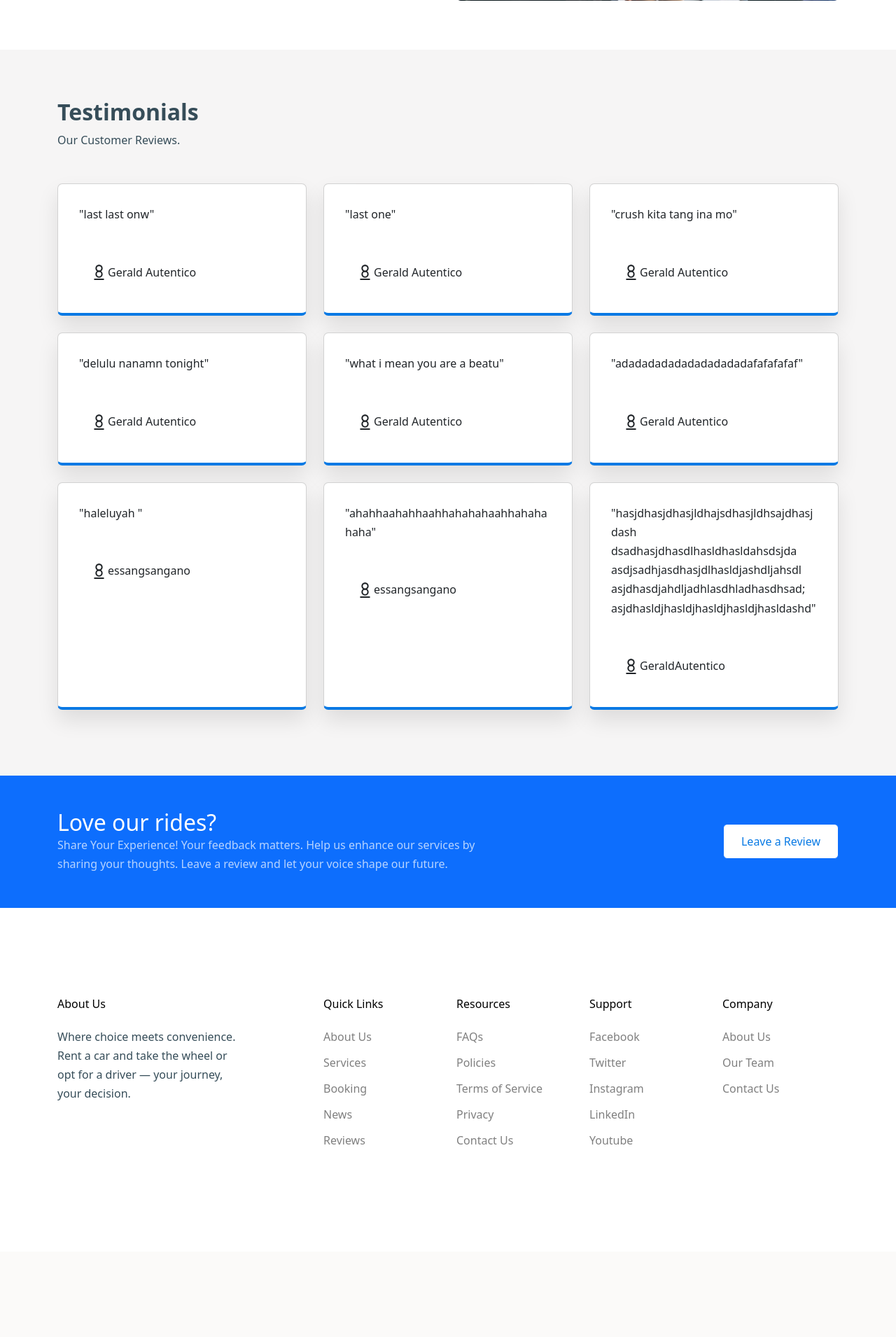
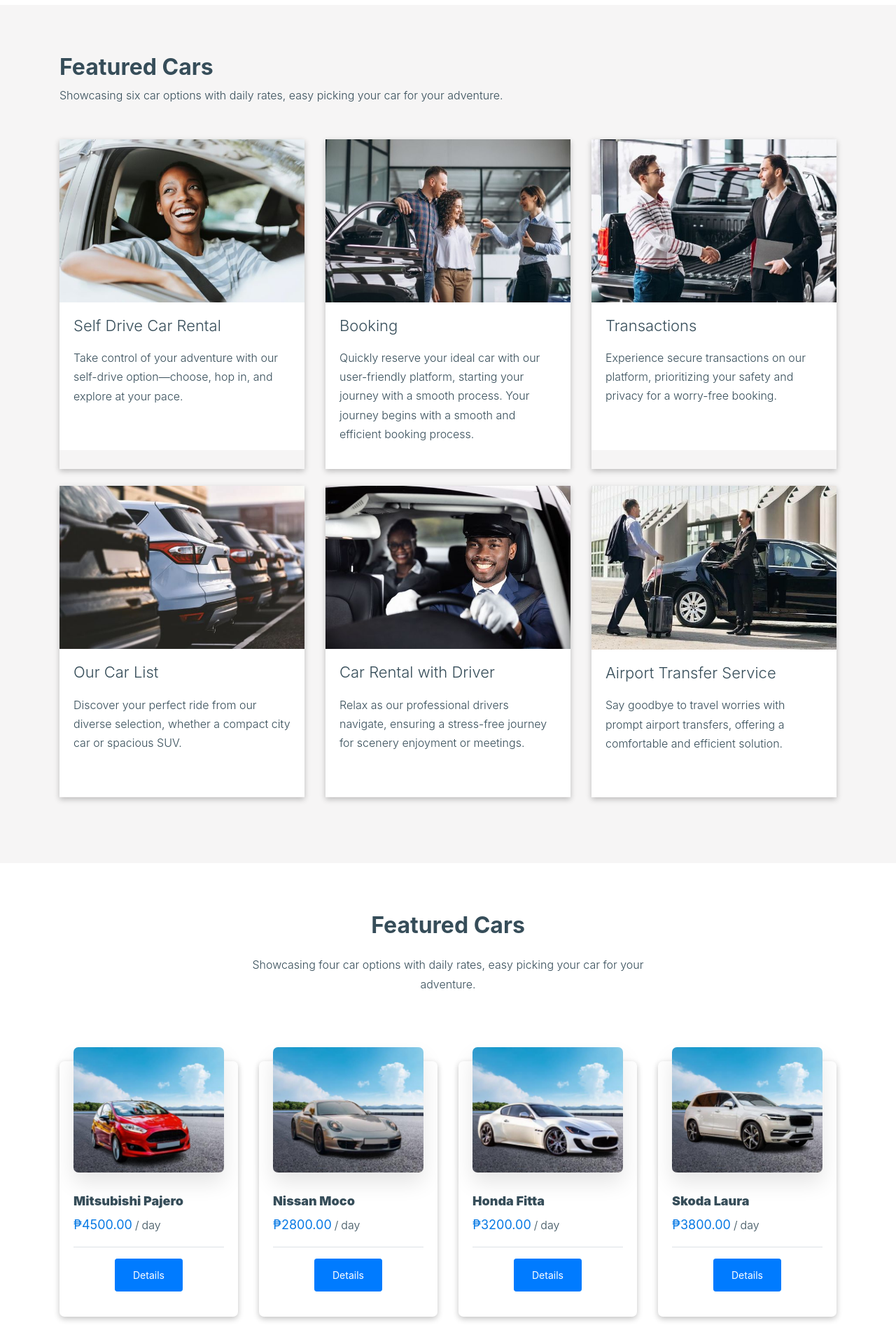
Before and after one commit to MACARIOLA/CAR-RENTAL-SYSTEM, a PHP site: page /CAR-RENTAL-SYSTEM-main/reviews.php in a window 1280 px wide. Shown: the part 753-2663 px from the top of the page at 70% size. Before the commit the page ends 2388 px from the top, so only its background shows below. Run offline with PHP 8.4, Linux system fonts and the light colour scheme; data comes from the database, SQL or seed files in the repository; some web fonts are replaced.

Commit message:
Update reviews.php

```diff
--- a/reviews.php
+++ b/reviews.php
@@ -4,7 +4,7 @@
   <head>
     <meta charset="utf-8">
     <meta name="viewport" content="width=device-width, initial-scale=1, shrink-to-fit=no">
-  <title>ImperialDrive | Reviews</title>
+    <title>ImperialDrive | Services</title>
 
       <!----------------
             FONTS
@@ -28,14 +28,14 @@
     <link rel="stylesheet" href="css/owl.theme.default.min.css">
     <link rel="stylesheet" href="fonts/flaticon/font/flaticon.css">
     <link rel="stylesheet" href="css/aos.css">
-  <link href="https://cdn.jsdelivr.net/npm/bootstrap@5.3.2/dist/css/bootstrap.min.css" rel="stylesheet">
-  <script src="https://cdn.jsdelivr.net/npm/bootstrap@5.3.2/dist/js/bootstrap.bundle.min.js"></script>
 
       <!----------------
            MAIN CSS
       ----------------->
     <link rel="stylesheet" href="css/style.css">
   </head>
+
+
 
   <body>
       <!----------------
@@ -48,6 +48,28 @@
       background-color: rgba(255, 255, 255, 0.3);
       backdrop-filter: blur(10px);
       z-index: 1000;
+    }
+
+    .card-services {
+      box-shadow: rgba(0, 0, 0, 0.24) 0px 3px 8px;
+    }
+
+    .car-list-card {
+      box-shadow: rgba(0, 0, 0, 0.24) 0px 3px 8px;
+    }
+
+    .card-services:hover {
+      box-shadow: 0px 20px 50px rgba(0, 123, 225, 0.5);
+    }
+
+    .devider-carlist-services {
+      display: flex;
+      justify-content: center;
+      align-items: center;
+      background-color: white;
+      box-shadow: rgba(0, 0, 0, 0.24) 0px 3px 8px;
+      height: 120px;
+      margin-bottom: 10px;
     }
 
     .zoom-out-image {
@@ -73,6 +95,7 @@
     .zoom-in-image:hover {
       transform: scale(0.96);
     }
+
 
     #scrollBtn {
       display: none;
@@ -129,22 +152,12 @@
       color: black;
       border: 1px solid #364D58;
     }
-
-    .card {
-      height: 100%;
-    }
-
-    .card-body {
-      display: flex;
-      height: 100%;
-      flex-direction: column;
-    }
   </style>
 
 
 
       <!----------------
-    SECTION SECTION
+       SERVICES SECTION
       ----------------->
   <div class="site-wrap" id="home-section">
 
@@ -159,27 +172,25 @@
       </div>
       <div class="site-mobile-menu-body"></div>
     </div>
-
     <header class="site-navbar site-navbar-target" role="banner">
       <div class="container">
         <div class="row align-items-center position-relative">
           <div class="col-3">
             <div class="site-logo">
-              <a href="home.php" class="d-flex align-items-center">
-                <img src="./images/idlogo.png" alt="IDLogo" class="img-fluid col-3 zoom-out-image"></a>
+              <a href="home.html" class="d-flex align-items-center">
+                <img src="./images/idlogo.png" alt="IDLogo" class="img-fluid col-3 zoom-out-image">
+              </a>
             </div>
           </div>
-
           <div class="col-9  text-center">
-            <span class="d-inline-block d-lg-none"><a href="#" class=" site-menu-toggle js-menu-toggle py-5 ">
-            <span class="icon-menu h3 text-black"></span></a></span>
+            <span class="d-inline-block d-lg-none"><a href="#" class=" site-menu-toggle js-menu-toggle py-5 "><span class="icon-menu h3 text-black"></span></a></span>
               <nav class="site-navigation text-right ml-auto d-none d-lg-block" role="navigation">
                 <ul class="site-menu main-menu js-clone-nav ml-auto ">
-                  <li><a href="home.php" class="nav-link zoom-out-image"><b>Home</b></a></li>
-                  <li><a href="services.php" class="nav-link zoom-out-image"><b>Services</b></a></li>
+                  <li><a href="home.html" class="nav-link zoom-out-image"><b>Home</b></a></li>
+                  <li class="active"><a href="services.php" class="nav-link zoom-out-image"><b><b>Services</b></b></a></li>
                   <li><a href="booking.php" class="nav-link zoom-out-image"><b>Booking</b></a></li>
                   <li><a href="carspage.php" class="nav-link zoom-out-image"><b>Cars</b></a></li>
-                  <li class="active"><a href="reviews.php" class="nav-link zoom-out-image"><b><b>Reviews</b></b></a></li>
+                  <li><a href="reviews.php" class="nav-link zoom-out-image"><b>Reviews</b></a></li>
                   <li style="margin-right: 215px;"><a href="contact.php" class="nav-link zoom-out-image"><b>Contact Us</b></a></li>
                   <li><button type="button" class="accbtn nav-link zoom-out-image"><i class="fas fa-user"></i></button>
               </ul>
@@ -199,10 +210,8 @@
           <div class="row align-items-end ">
             <div class="col-lg-5">
               <div class="intro">
-              <h1><strong>Reviews</strong></h1>
-              <div class="custom-breadcrumbs"><a href="home.php">Home</a> <span class="mx-2">/</span>
-                <strong>Reviews</strong>
-              </div>
+                <h1><strong>Services</strong></h1>
+                <div class="custom-breadcrumbs"><a href="home.html">Home</a> <span class="mx-2">/</span><strong>Services</strong></div>
               </div>
             </div>
           </div>
@@ -218,17 +227,12 @@
         <div class="container">
           <div class="row">
             <div class="col-lg-6 mb-5 mb-lg-0 order-lg-2">
-            <img src="images/servicesection-booking.jpg" alt="Image" class="img-fluid rounded">
+              <img src="images/bookingtop.jpg" alt="Image" class="img-fluid rounded">
             </div>
             <div class="col-lg-5 mr-auto">
               <h2><strong>ImperialDrive</strong></h2>
               <br>
-            <p class="text-justify">Explore our review section for authentic perspectives shared by customers who have
-              experienced our car rental services firsthand. These reviews encapsulate various aspects of our service,
-              providing detailed insights into the quality of our vehicles, the ease and efficiency of our booking
-              process, and the overall satisfaction of our customers. It's a window into real experiences, showcasing
-              our commitment to transparency and our dedication to continuously enhancing our services based on valuable
-              customer feedback</p>
+              <p class="text-justify">ImperialDrive proudly present a spectrum of tailored car rental solutions crafted to cater to your unique travel requirements. Explore our curated selection of available cars, where convenience meets choice, empowering you to seamlessly pick the vehicle that perfectly aligns with your travel aspirations and preferences.</p>
             </div>
           </div>
         </div>
@@ -238,94 +242,142 @@
 
 
       <!----------------
-     TESTIMONIALS
+           SERVICES
       ----------------->
       <div class="site-section bg-light">
         <div class="container">
           <div class="row">
             <div class="col-lg-7">
-          <h2 class="section-heading"><strong>Testimonials</strong></h2>
-          <p class="mb-5">Our Customer Reviews.</p>
+              <h2 class="section-heading"><strong>Featured Cars</strong></h2>
+              <p class="mb-5">Showcasing six car options with daily rates, easy picking your car for your adventure.</p>
             </div>
           </div>
 
           <div class="row">
-    <?php
-    $conn = mysqli_connect('localhost', 'root', '', 'id_dtb');
+            <div class="col-lg-4 col-md-6 mb-4">
+              <div class="card-services post-entry-1 h-100">
+                  <img src="images/servicesection-selfdrive.jpg" alt="Image" class="img-fluid">
+                <div class="post-entry-1-contents">
+                  <h2>Self Drive Car Rental</h2>
+                  <p>Take control of your adventure with our self-drive option—choose, hop in, and explore at your pace. <br>ㅤ</p>
+                </div>
+              </div>
+            </div>
 
-    if (!$conn) {
-        die("Connection failed: " . mysqli_connect_error());
-    }
+            <div class="col-lg-4 col-md-6 mb-4">
+              <div class="card-services post-entry-1 h-100">
+                  <img src="images/servicesection-booking.jpg" alt="Image" class="img-fluid">
+                <div class="post-entry-1-contents">
+                  <h2>Booking</h2>
+                  <p>Quickly reserve your ideal car with our user-friendly platform, starting your journey with a smooth
+                    process. Your journey begins with a smooth and efficient booking process.</p>
+                </div>
+              </div>
+            </div>
 
-    $sql = "SELECT * FROM reviews_tbl ORDER BY Review_ID DESC LIMIT 9";
-    $result = mysqli_query($conn, $sql);
+            <div class="col-lg-4 col-md-6 mb-4">
+              <div class="card-services post-entry-1 h-100">
+                  <img src="images/servicesection-transaction.jpg" alt="Image" class="img-fluid">
+                <div class="post-entry-1-contents">
+                  <h2>Transactions</h2>
+                  <p>Experience secure transactions on our platform, prioritizing your safety and privacy for a worry-free booking. <br>ㅤ</p>
+                </div>
+              </div>
+            </div>
 
-    $reviewCounter = 0;
-    while ($row = mysqli_fetch_assoc($result)) {
-        echo '<div class="col-lg-4 mb-4">';
-        echo '<div class="card testimonial-2 zoom-out-image">';
-        echo '<blockquote class="mb-4 text-justify">';
-        echo '<p>"' . $row['Customer_Comment'] . '"</p>';
-        echo '</blockquote>';
+            <div class="col-lg-4 col-md-6 mb-4">
+              <div class="card-services post-entry-1 h-100">
+                  <img src="images/servicesection-carlist.jpg" alt="Image" class="img-fluid">
+                <div class="post-entry-1-contents">
+                  <h2>Our Car List</h2>
+                  <p>Discover your perfect ride from our diverse selection, whether a compact city car or spacious SUV. <br>ㅤ</p>
+                </div>
+              </div>
+            </div>
 
-        echo '<div class="card-body">';
-        echo '<div class="d-flex align-items-center">';
+            <div class="col-lg-4 col-md-6 mb-4">
+              <div class="card-services post-entry-1 h-100">
+                  <img src="images/servicesection-rentaldriver.jpg" alt="Image" class="img-fluid">
+                <div class="post-entry-1-contents">
+                  <h2>Car Rental with Driver</h2>
+                  <p>Relax as our professional drivers navigate, ensuring a stress-free journey for scenery enjoyment or meetings. <br>ㅤ</p>
+                </div>
+              </div>
+            </div>
 
-        // Check if the key exists and is not null before using it
-        if (isset($row["Profile_pic"]) && !is_null($row["Profile_pic"])) {
-            $profilePic = $row["Profile_pic"];
-            echo '<img class="profile" src="' . $profilePic . '" alt="Image" class="img-fluid rounded-circle mr-3" style="height: 25px; width: auto;">';
-        } else {
-            // Display SVG outline of a person if profile pic is null
-            echo '<svg xmlns="http://www.w3.org/2000/svg" viewBox="0 0 24 24" width="25" height="25" fill="none" stroke="currentColor" stroke-width="2" stroke-linecap="round" stroke-linejoin="round">';
-            echo '<circle cx="12" cy="7" r="4"/>';
-            echo '<path d="M12 11c-2.21 0-4 1.79-4 4s1.79 4 4 4 4-1.79 4-4-1.79-4-4-4zm6 11h-12"/>';
-            echo '</svg>';
-        }
-
-        echo '<div class="author-name">';
-
-        // Check if the key exists before using it
-        $Name = isset($row["name"]) ? $row["name"] : 'Unknown';
-        echo '<span class="d-block"> ' . $Name . ' </span>';
-
-        echo '</div>';
-        echo '</div>';
-        echo '</div>';
-
-        echo '</div>';
-        echo '</div>';
-
-        $reviewCounter++;
-    }
-
-    echo '</div>';
-
-    echo '</div>';
-
-    echo '</div>';
-
-    mysqli_free_result($result);
-
-    mysqli_close($conn);
-    ?>
+            <div class="col-lg-4 col-md-6 mb-4">
+              <div class="card-services post-entry-1 h-100">
+                  <img src="images/servicesection-rentalairport.jpg" alt="Image" class="img-fluid">
+                <div class="post-entry-1-contents">
+                  <h2>Airport Transfer Service</h2>
+                  <p>Say goodbye to travel worries with prompt airport transfers, offering a comfortable and efficient solution. <br>ㅤ</p>
+                </div>
+              </div>
+            </div>
+          </div>
+        </div>
       </div>
 
 
+
       <!----------------
-        REVIEW SHRTSCT
+        FEATURED CARS
+      ----------------->
+    <div class="site-section">
+        <div class="row justify-content-center text-center mb-2 section-2-title">
+          <div class="col-md-6">
+            <h2 class="section-heading mb-4"><strong>Featured Cars</strong></h2>
+            <p class="mb-5">Showcasing four car options with daily rates, easy picking your car for your adventure.</p>
+          </div>
+        </div>
+
+        <?php
+        include 'config.php';
+
+        $sql = "SELECT * FROM cars_tbl ORDER BY RAND() LIMIT 4";
+        $result = mysqli_query($conn, $sql);
+        ?>
+
+    <div class="row mt-5 pl-3 pr-3">
+      <div class="container">
+        <div class="row">
+        <?php while($rows = mysqli_fetch_assoc($result)){ ?>
+        <div class="col-md-6 col-lg-3">
+          <div class="car-list-card  listing d-block  align-items-stretch">
+            <div class="listing-img h-100 mr-4">
+              <img src="<?php echo $rows["image"]; ?>" alt="Image" class="img-fluid zoom-out-image">
+            </div>
+            <div class="listing-contents h-100">
+              <h3><?php echo $rows["name"]; ?></h3>
+              <div class="rent-price">
+                <strong>₱<?php echo $rows["price"]; ?></strong><span class="mx-1">/</span>day
+              </div>
+              <div class="d-block d-md-flex mb-3 border-bottom pb-3"></div>
+              <div class="text-center zoom-out-image">
+                <p><a href="details.php?id=<?php echo $rows['car_id']; ?>" class="btn btn-primary btn-sm">Details</a></p>
+              </div>
+            </div>
+          </div>
+        </div>
+        <?php } ?>
+      </div>
+    </div>
+  </div>
+
+
+
+      <!----------------
+        BOOKING SHRTCT
       ----------------->
       <div class="site-section bg-primary py-5">
         <div class="container">
           <div class="row align-items-center">
-              <div class="col-lg-7 mb-6 mb-md-0">
-                <h2 class="mb-0 text-white">Love our rides?</h2>
-                <p class="mb-0 opa-7">Share Your Experience! Your feedback matters. Help us enhance our services by
-                  sharing
-                  your thoughts. Leave a review and let your voice shape our future.</p>
+            <div class="col-lg-7 mb-4 mb-md-0">
+              <h2 class="mb-0 text-white">Want to know how?</h2>
+              <p class="mb-0 opa-7">Are you gearing up for your next adventure? Discover the seamless process of booking your ideal ride with us!</p>
             </div>
             <div class="col-lg-5 text-md-right zoom-out-image">
-                <a href="reviewspage.php" class="btn btn-primary btn-white">Leave a Review</a>
+              <a href="booking.php" class="btn btn-primary btn-white">Discover How</a>
             </div>
           </div>
         </div>
@@ -341,14 +393,15 @@
       <div class="row">
         <div class="col-lg-3">
           <h2 class="footer-heading mb-4">About Us</h2>
-                <p>Where choice meets convenience. Rent a car and take the wheel or opt for a driver — your journey, your decision.</p>
+          <p>Where choice meets convenience. Rent a car and take the wheel or opt for a driver — your journey, your
+            decision.</p>
         </div>
         <div class="col-lg-8 ml-auto">
           <div class="row">
             <div class="col-lg-3">
               <h2 class="footer-heading mb-4">Quick Links</h2>
               <ul class="list-unstyled">
-                      <li><a href="home.php">About Us</a></li>
+                <li><a href="home.html">About Us</a></li>
                 <li><a href="services.php">Services</a></li>
                 <li><a href="booking.php">Booking</a></li>
                 <li><a href="#">News</a></li>
@@ -378,7 +431,7 @@
             <div class="col-lg-3">
               <h2 class="footer-heading mb-4">Company</h2>
               <ul class="list-unstyled">
-                      <li><a href="home.php">About Us</a></li>
+                <li><a href="home.html">About Us</a></li>
                 <li><a href="#">Our Team</a></li>
                 <li><a href="contact.php">Contact Us</a></li>
               </ul>
@@ -404,7 +457,7 @@
         const scrollDuration = 400; // Duration of the scroll animation in milliseconds
         const scrollStep = -window.scrollY / (scrollDuration / 15);
 
-            const scrollInterval = setInterval(function () {
+        const scrollInterval = setInterval(function() {
           if (window.scrollY !== 0) {
             window.scrollBy(0, scrollStep);
           } else {
@@ -413,7 +466,7 @@
         }, 15);
       }
 
-          window.onscroll = function () {
+      window.onscroll = function() {
         const scrollBtn = document.getElementById("scrollBtn");
         if (document.body.scrollTop > 20 || document.documentElement.scrollTop > 20) {
           scrollBtn.style.display = "block";
@@ -422,10 +475,12 @@
         }
       };
 
-          document.querySelector('.accbtn').addEventListener('click', function () {
+      document.querySelector('.accbtn').addEventListener('click', function() {
         window.location.href = 'accounts.php';
       });
       </script>
+
+
 
       <!----------------
          BOOTSTRAP JS
```
Lines whose indentation alone changed are shown as unchanged.
